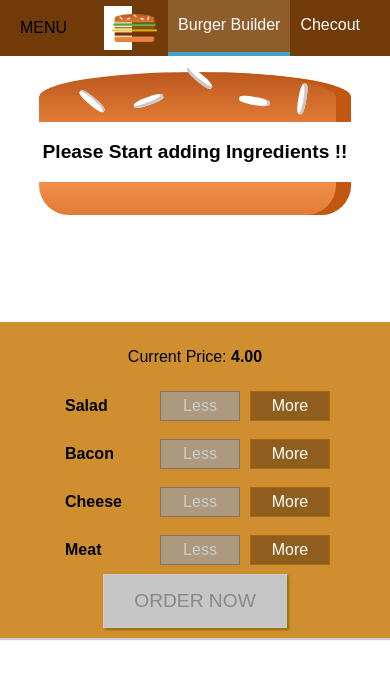
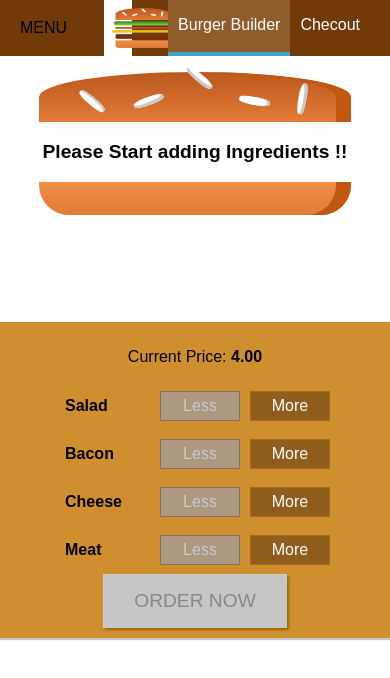
Before and after one commit to IH-honnette/burger-builder, a React (Create React App) app: page / in a window 390 px wide. Shown: the top 678 px of the page. Built offline with nearby package versions, Linux system fonts and the light colour scheme.

Commit message:
Responsive adjustments for the sideDrawer

```diff
--- a/src/components/Logo/Logo.js
+++ b/src/components/Logo/Logo.js
@@ -7,10 +7,6 @@
        <div className={classes.Logo}>
            <img src={burgerLog} alt="burger-logo"/>
 
-
-
-
-
        </div>
 );
 
--- a/src/components/Logo/Logo.module.css
+++ b/src/components/Logo/Logo.module.css
@@ -1,7 +1,7 @@
 .Logo {
     background-color:  white;
     padding: 8px;
-    height: 80%;
+    height: 100%;
     width: 8%;
     box-sizing: border-box;
 }
--- a/src/components/Navigation/SideDrawer/SideDrawer.js
+++ b/src/components/Navigation/SideDrawer/SideDrawer.js
@@ -10,7 +10,10 @@
         return (
 
             <div className={classes.SideDrawer}>
-                <Logo />
+                <div className={classes.Logo}>
+                     <Logo />
+                </div>
+
                 <nav>
                     <NavigationItems />
                 </nav>
--- a/src/components/Navigation/SideDrawer/SideDrawer.module.css
+++ b/src/components/Navigation/SideDrawer/SideDrawer.module.css
@@ -25,3 +25,6 @@
 .Closed {
   transform: translate3d(-100%);
 }
+.Logo {
+    height: 11%;
+}
```
